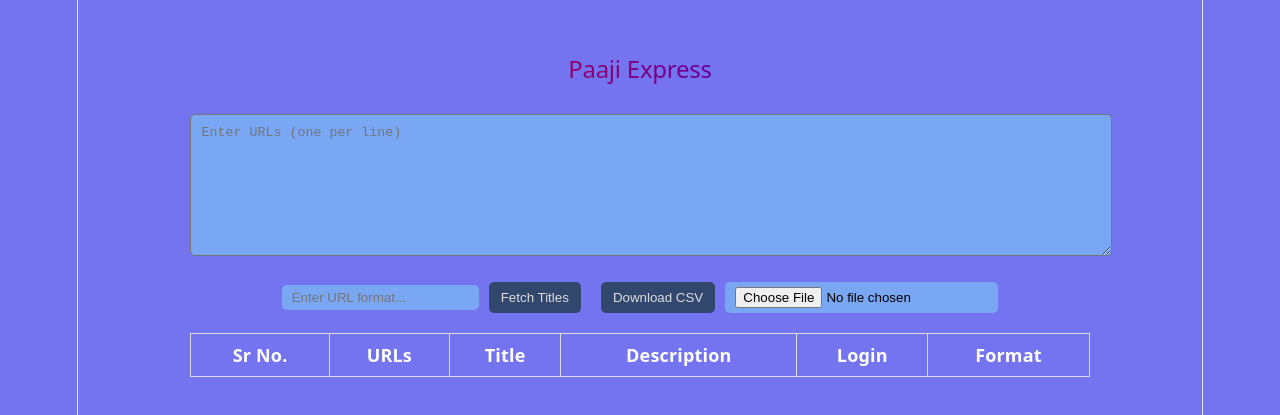
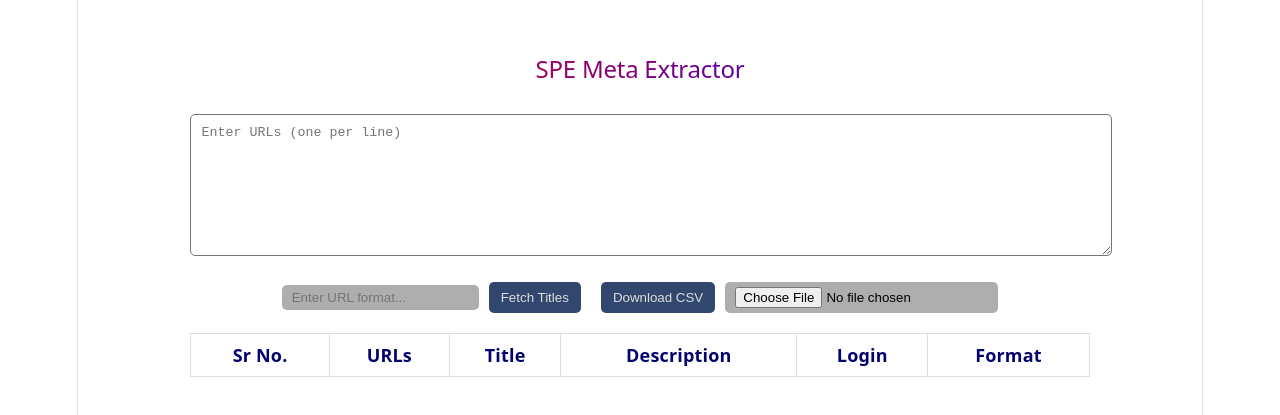
Before and after one commit to palRajan196/Meta_Title, a React (Vite) app in the folder React/: page / in a window 1280 px wide. Shown: the part 149-564 px from the top of the page. Built offline with nearby package versions, Linux system fonts and the light colour scheme.

Commit message:
Change bg color

```diff
--- a/React/src/App.css
+++ b/React/src/App.css
@@ -1,6 +1,6 @@
 body{
-  background-color: rgb(116, 116, 240);
-  color:white
+  background-color:white;
+  color:black;
 }
 
 .container {
@@ -22,14 +22,21 @@ textarea {
   margin-bottom: 10px;
   padding: 10px;
   color: black;
-  background: #7aa7f4;
+  background-color: white;
 }
 input{
-  background: #7aa7f4;
+  background: rgb(175, 174, 174);
   color: black;
   border: none;
   padding: 5px 10px;
   border-radius: 5px;
+  transition: 0.3s;
+}
+input:hover{
+  border: none;
+  outline: none;
+
+  transform: scale(1.05);
 }
 
 .buttons {
@@ -68,6 +75,7 @@ table {
 }
 
 th, td {
+  color: rgb(3, 3, 112);
   border: 1px solid #ddd;
   padding: 8px;
 }
--- a/React/src/App.jsx
+++ b/React/src/App.jsx
@@ -142,7 +142,7 @@ function App() {
 
   return (
     <div className="container">
-      <h2>Paaji Express</h2>
+      <h2>SPE Meta Extractor</h2>
 
       {/* FIX: form submit handled properly */}
       <form onSubmit={handleFetch}>
```
